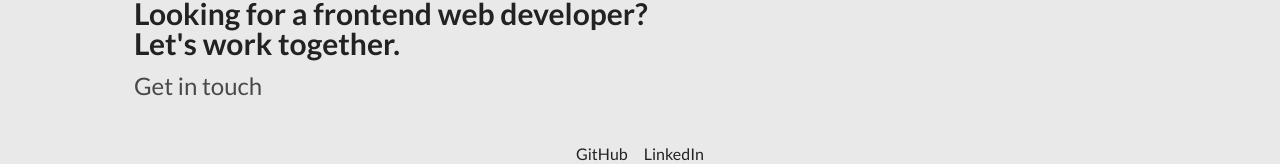
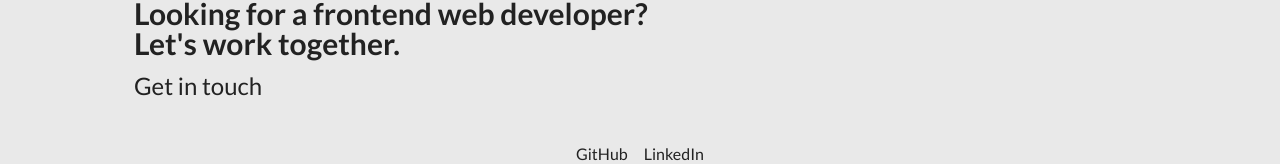
Before and after one commit to soojeong-park-ca/soojeong-park-portfolio, a React (Vite) app: page / in a window 1280 px wide. Shown: the part 214-378 px from the top of the page. Built offline with nearby package versions, Linux system fonts and the light colour scheme.

Commit message:
fix footer bug by removing opacity from btn--to-contact

```diff
--- a/src/css/style.css
+++ b/src/css/style.css
@@ -66,7 +66,6 @@ li {
   font-family: inherit;
   font-size: 1.5rem;
   color: #222222;
-  opacity: 0.8;
   margin-block: 1rem;
   transition: all 0.15s ease-in-out;
 }
--- a/src/sass/components/_footer.scss
+++ b/src/sass/components/_footer.scss
@@ -31,7 +31,6 @@
   font-family: inherit;
   font-size: 1.5rem;
   color: v.$color-text-dark-gray;
-  opacity: 0.8;
 
   margin-block: 1rem;
   transition: all 0.15s ease-in-out;
```
